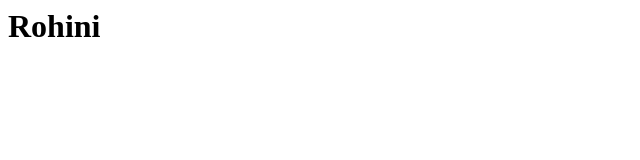
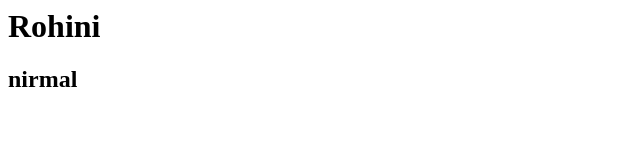
Before and after one commit to rohininir/rohi, a plain HTML site: page index.html in a window 1280 px wide. Shown: the full height of the page, 0-640 px from the left. Drawn offline with Linux system fonts and the light colour scheme.

Commit message:
Initial Home Page

```diff
--- a/index.html
+++ b/index.html
@@ -1 +1,2 @@
 <h1>Rohini</h1>
+<h2>nirmal</2>
--- a/main.css
+++ b/main.css
@@ -0,0 +1,2 @@
+h1{ color: aqua;}
+h2{ color:blueviolet}
```
